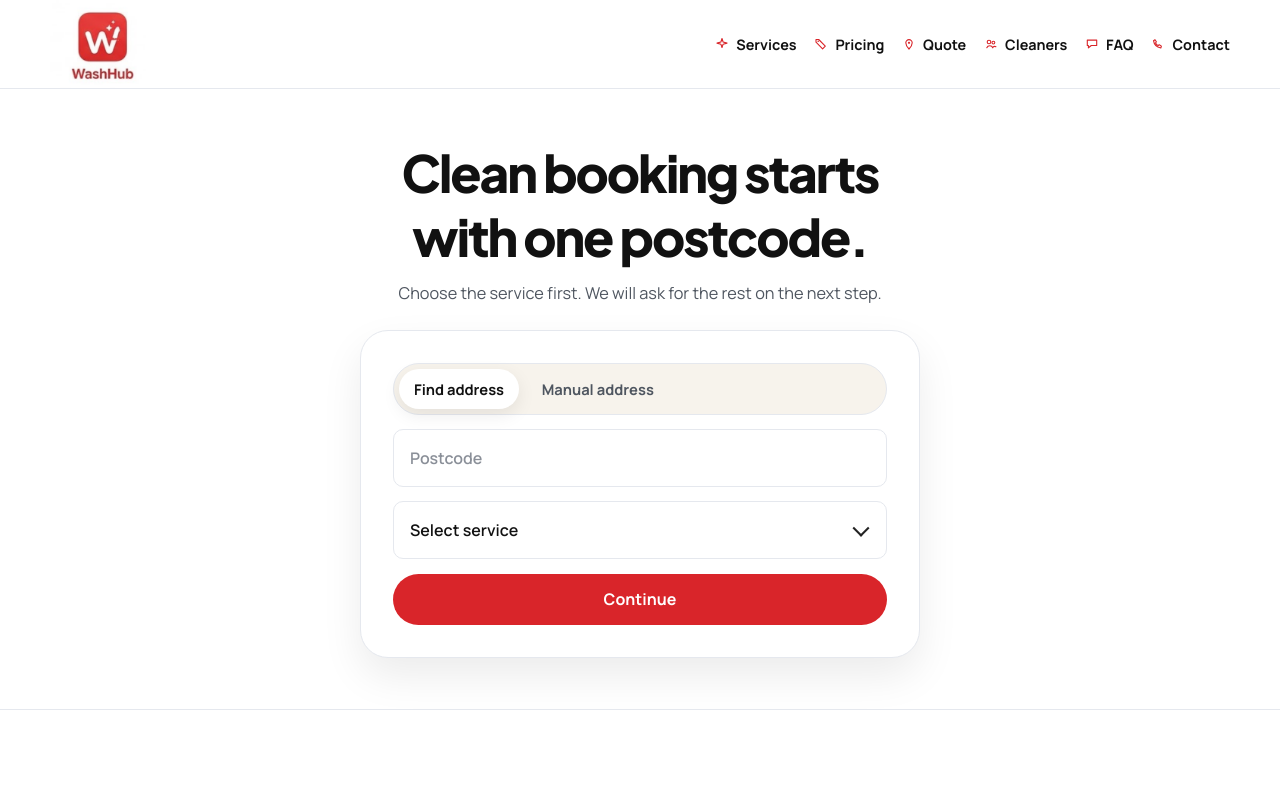
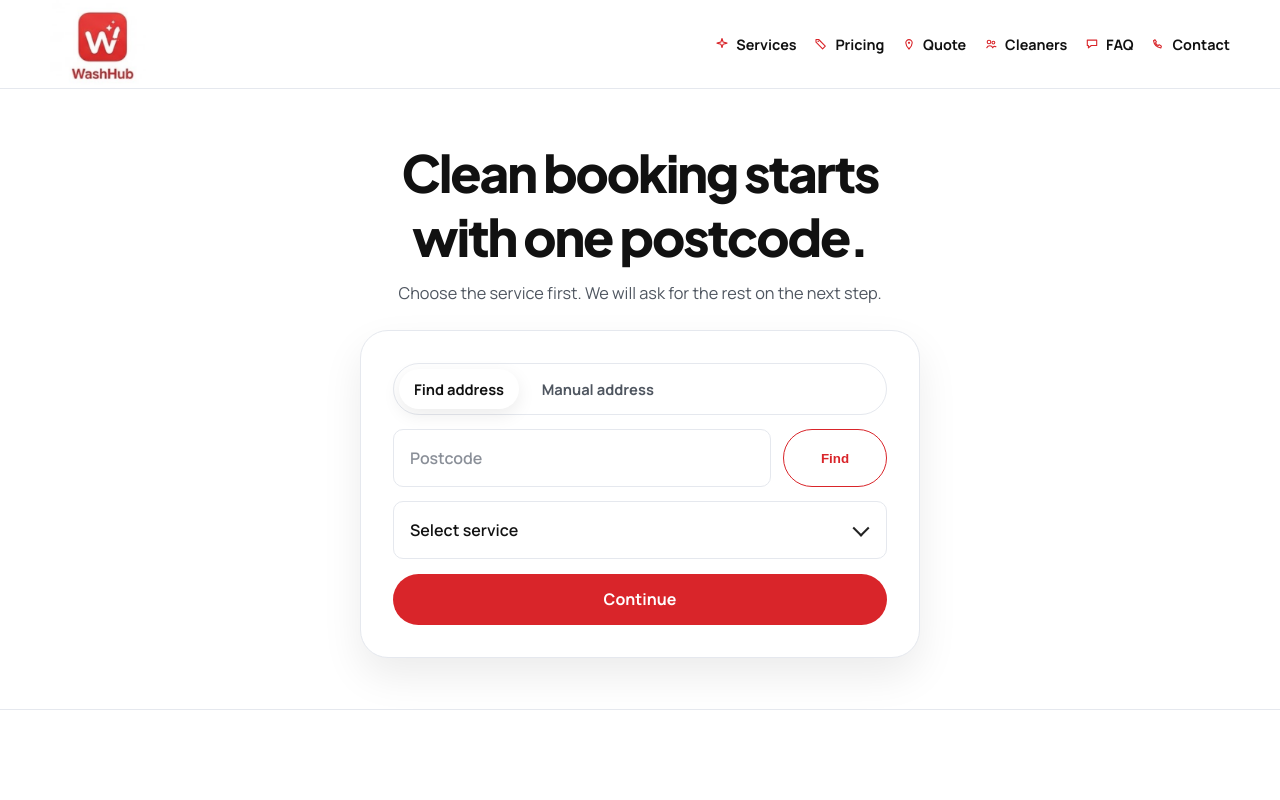
Before and after one commit to martinmsh1025-sketch/AreaSorted, a Next.js app: page / in a window 1280 px wide. Shown: the top 800 px of the page. Built offline with nearby package versions, Linux system fonts and the light colour scheme.

Commit message:
Fix homepage address entry interactions

```diff
--- a/src/app/(marketing)/page.tsx
+++ b/src/app/(marketing)/page.tsx
@@ -1,6 +1,6 @@
 "use client";
 
-import { useEffect, useState } from "react";
+import { useState } from "react";
 
 type AddressResult = {
   ID: string;
@@ -36,24 +36,6 @@ export default function HomePage() {
     service,
     address: chosenAddress,
   }).toString()}`;
-
-  useEffect(() => {
-    const cleanedPostcode = postcode.trim();
-
-    if (cleanedPostcode.length < 5) {
-      setAddresses([]);
-      setAddressId("");
-      setLookupMessage("");
-      setIsLoadingAddresses(false);
-      return;
-    }
-
-    const timer = window.setTimeout(() => {
-      void lookupAddresses(cleanedPostcode);
-    }, 350);
-
-    return () => window.clearTimeout(timer);
-  }, [postcode]);
 
   async function lookupAddresses(nextPostcode: string) {
     const cleanedPostcode = nextPostcode.trim();
@@ -129,6 +111,8 @@ export default function HomePage() {
               Manual address
             </button>
           </div>
+          {entryMode === "lookup" ? (
+            <div className="hero-minimal-search-row">
               <input
                 placeholder="Postcode"
                 aria-label="Postcode"
@@ -136,8 +120,27 @@ export default function HomePage() {
                 onChange={(event) => {
                   setPostcode(event.target.value.toUpperCase());
                   setAddressId("");
+                  setAddresses([]);
+                  setLookupMessage("");
                 }}
               />
+              <button
+                type="button"
+                className="button button-secondary hero-minimal-find-button"
+                onClick={() => void lookupAddresses(postcode)}
+                disabled={isLoadingAddresses}
+              >
+                {isLoadingAddresses ? "Finding..." : "Find"}
+              </button>
+            </div>
+          ) : (
+            <input
+              placeholder="Postcode"
+              aria-label="Postcode"
+              value={postcode}
+              onChange={(event) => setPostcode(event.target.value.toUpperCase())}
+            />
+          )}
           {entryMode === "lookup" && addresses.length ? (
             <div className="minimal-select-wrap">
               <select
@@ -160,15 +163,18 @@ export default function HomePage() {
             </div>
           ) : null}
           {entryMode === "manual" ? (
+            <>
               <input
-              placeholder="Enter address manually"
+                placeholder="Address line 1"
                 aria-label="Manual address"
                 value={manualAddress}
                 onChange={(event) => setManualAddress(event.target.value)}
               />
+              <p className="hero-minimal-note">Enter your address manually if you prefer not to search by postcode.</p>
+            </>
           ) : null}
           {postcode && entryMode === "lookup" ? (
-            <p className="hero-minimal-note">{isLoadingAddresses ? "Finding addresses..." : lookupMessage || "Keep typing your postcode to load addresses."}</p>
+            <p className="hero-minimal-note">{isLoadingAddresses ? "Finding addresses..." : lookupMessage || "Enter your postcode and click Find."}</p>
           ) : null}
           <div className="minimal-select-wrap">
             <select
--- a/src/app/globals.css
+++ b/src/app/globals.css
@@ -238,7 +238,7 @@ img {
   padding: 0.3rem;
   border: 1px solid var(--color-border);
   border-radius: 999px;
-  background: #f7f3ec;
+  background: #fff;
 }
 
 .hero-minimal-tab {
@@ -258,6 +258,16 @@ img {
   background: #fff;
   color: var(--color-text);
   box-shadow: 0 6px 18px rgba(17, 17, 17, 0.08);
+}
+
+.hero-minimal-search-row {
+  display: grid;
+  grid-template-columns: minmax(0, 1fr) auto;
+  gap: 0.75rem;
+}
+
+.hero-minimal-find-button {
+  min-width: 104px;
 }
 
 .hero-wrap {
@@ -578,6 +588,10 @@ img {
     min-height: auto;
   }
 
+  .hero-minimal-search-row {
+    grid-template-columns: 1fr;
+  }
+
   .site-header-grid {
     grid-template-columns: 1fr;
     gap: 0.8rem;
```
Lines whose indentation alone changed are shown as unchanged.
